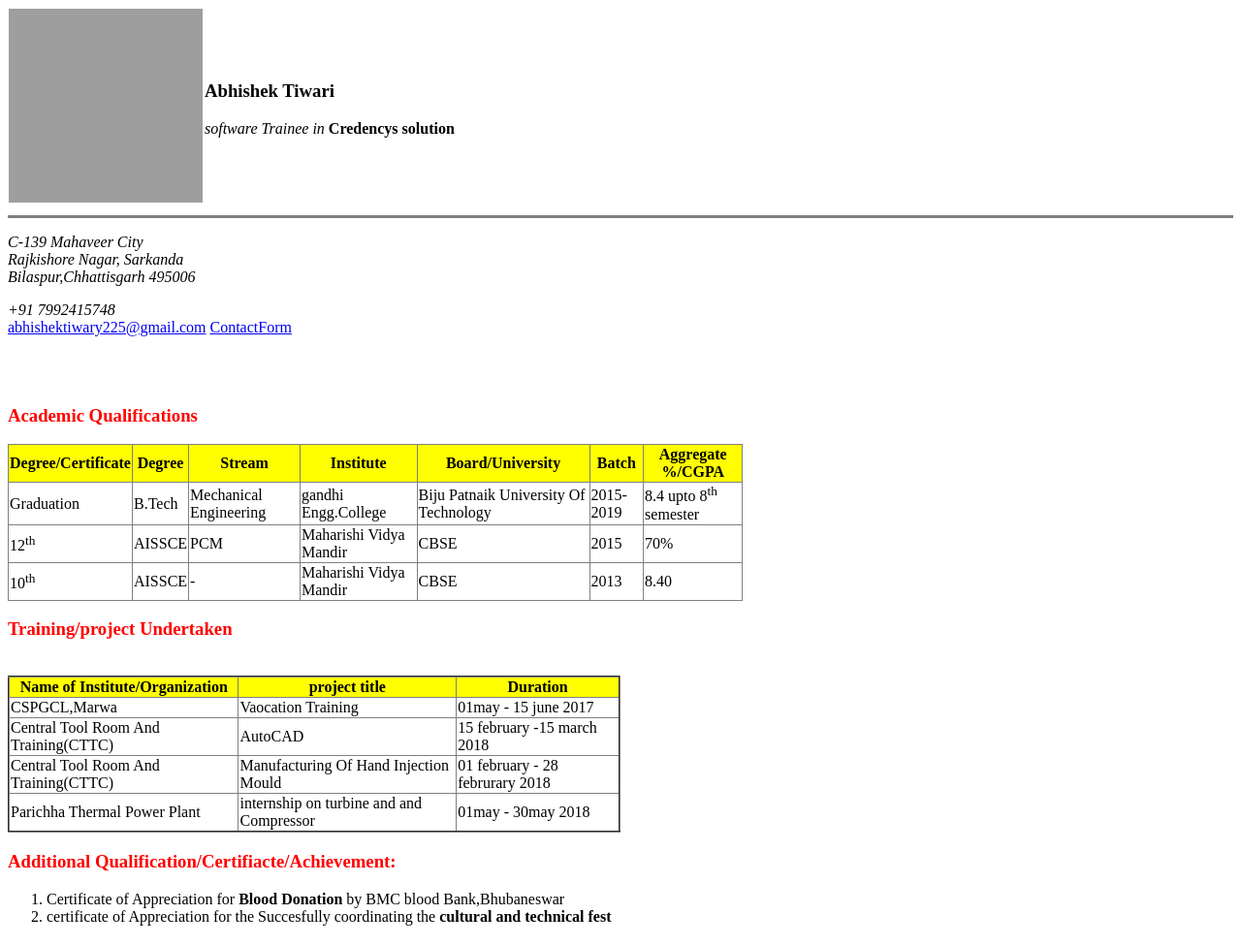
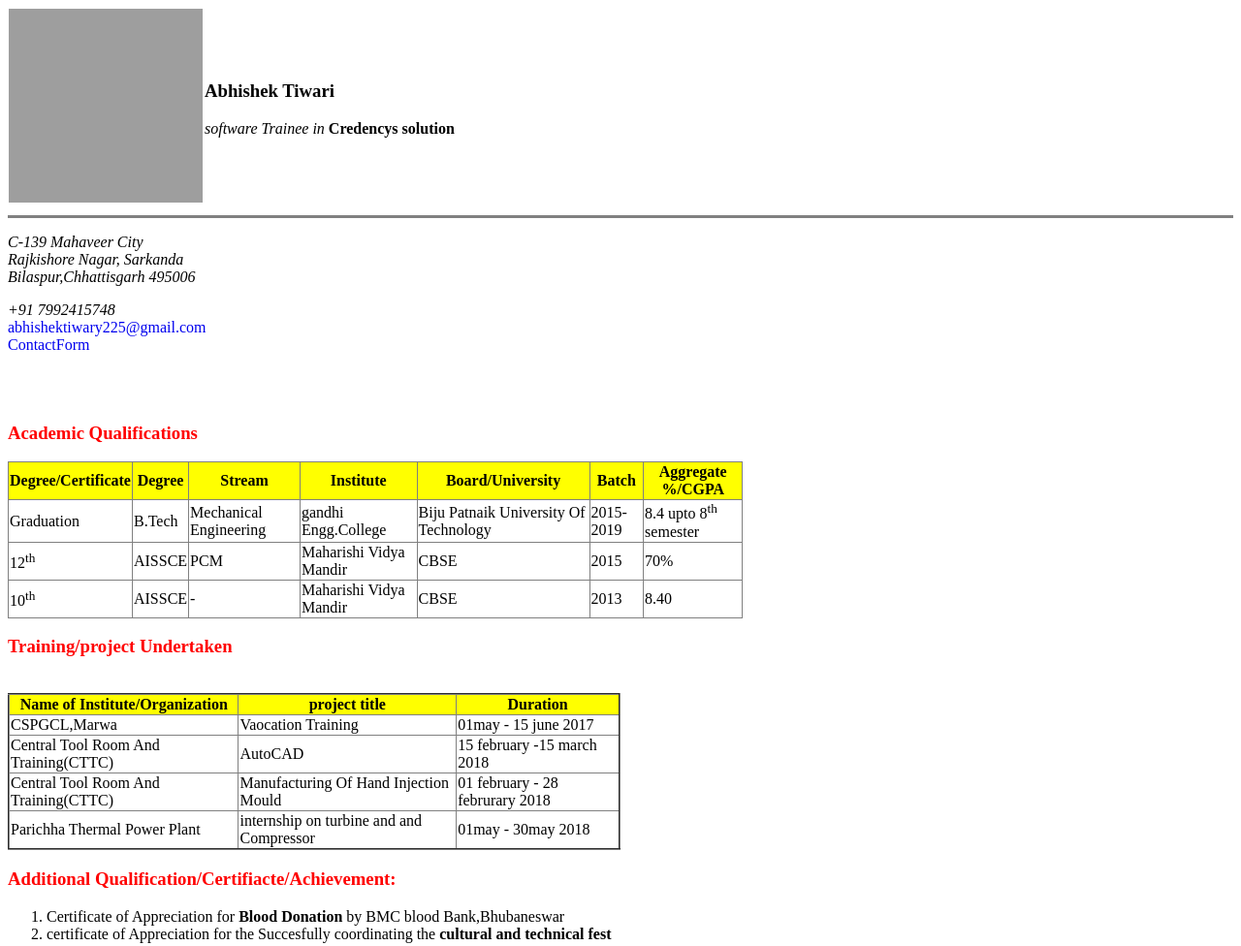
Before and after one commit to Abhishek2207/Curriculum-VItae, a plain HTML site: page index.html in a window 1280 px wide. Shown: the top 976 px of the page at 97% size. Drawn offline with Linux system fonts and the light colour scheme; grey boxes are pictures that could not be loaded.

Commit message:
Update index.html

```diff
--- a/index.html
+++ b/index.html
@@ -38,8 +38,8 @@
       Bilaspur,Chhattisgarh
       495006 </i> </p>
   <p><i>+91 7992415748</i> <br>
-    <a href="#">abhishektiwary225@gmail.com</a>
-        <a href="ContactForm.html">ContactForm</a>
+    <a href="#" target="_blank" style="text-decoration:none;">abhishektiwary225@gmail.com</a><br>
+        <a href="ContactForm.html" target="_blank" style="text-decoration:none;">ContactForm</a>
 
   </p>
   <br>
```
